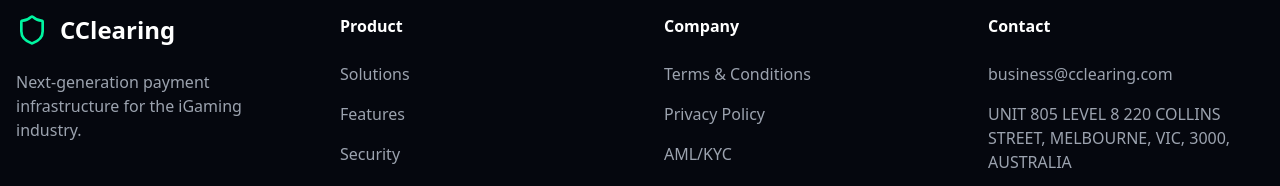
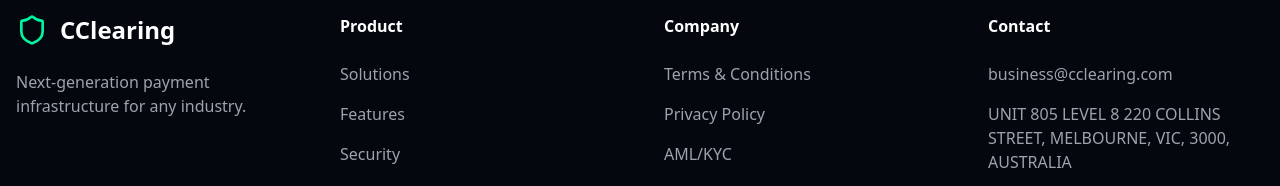
Before and after one commit to martinmiltonmartinez/cclearing, a React (Vite) app: page /aml in a window 1280 px wide. Shown: the part 3323-3509 px from the top of the page. Built offline with nearby package versions, Linux system fonts and the light colour scheme.

Commit message:
Update Footer.tsx

```diff
--- a/src/components/Footer.tsx
+++ b/src/components/Footer.tsx
@@ -50,7 +50,7 @@
         <span className="text-2xl font-bold">CClearing</span>
        </div>
        <p className="text-gray-400">
-        Next-generation payment infrastructure for the iGaming industry.
+        Next-generation payment infrastructure for any industry.
        </p>
       </div>
       {footerLinks.map((section, index) => (
```
